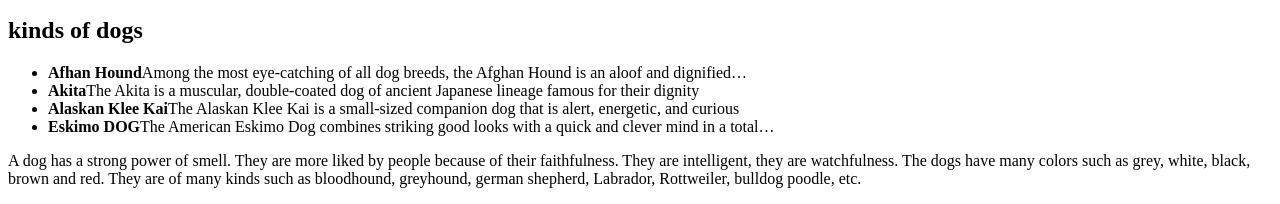
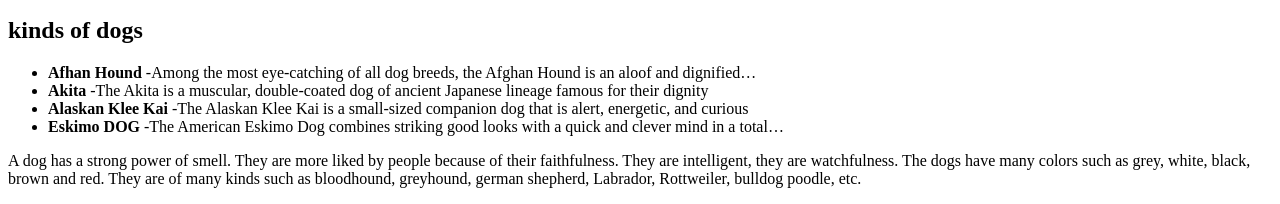
Before and after one commit to ekhlasimo345/Dogs, a plain HTML site: page index.html in a window 1280 px wide. Shown: the part 873-1077 px from the top of the page. Drawn offline with Linux system fonts and the light colour scheme.

Commit message:
about dogs

```diff
--- a/index.html
+++ b/index.html
@@ -13,10 +13,10 @@
             <p>A cute dog</p>
             <h2>kinds of dogs</h2>
             <ul>
-                <li><strong>Afhan Hound</strong>Among the most eye-catching of all dog breeds, the Afghan Hound is an aloof and dignified…</li>
-                <li><strong>Akita</strong>The Akita is a muscular, double-coated dog of ancient Japanese lineage famous for their dignity</li>
-                <li><strong>Alaskan Klee Kai</strong>The Alaskan Klee Kai is a small-sized companion dog that is alert, energetic, and curious</li>
-                <li><strong>Eskimo DOG</strong>The American Eskimo Dog combines striking good looks with a quick and clever mind in a total…</li>
+                <li><strong>Afhan Hound</strong> -Among the most eye-catching of all dog breeds, the Afghan Hound is an aloof and dignified…</li>
+                <li><strong>Akita</strong> -The Akita is a muscular, double-coated dog of ancient Japanese lineage famous for their dignity</li>
+                <li><strong>Alaskan Klee Kai</strong> -The Alaskan Klee Kai is a small-sized companion dog that is alert, energetic, and curious</li>
+                <li><strong>Eskimo DOG</strong> -The American Eskimo Dog combines striking good looks with a quick and clever mind in a total…</li>
             </ul>
             <p>A dog has a strong power of smell. They are more liked by people because of their faithfulness. They are intelligent, they are watchfulness. The dogs have many colors such as grey, white, black, brown and red. They are of many kinds such as bloodhound, greyhound, german shepherd, Labrador, Rottweiler, bulldog poodle, etc.</p>
 
```
